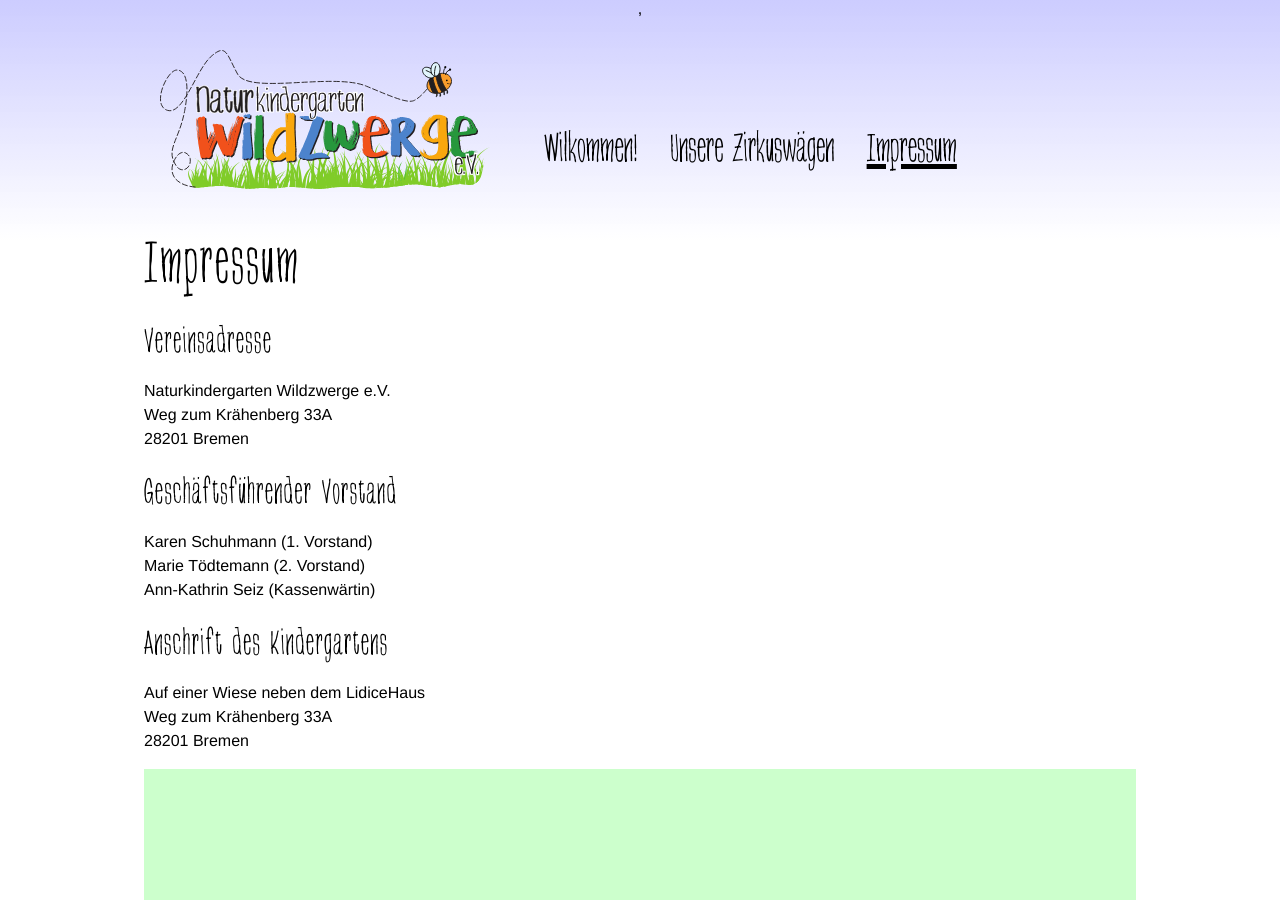
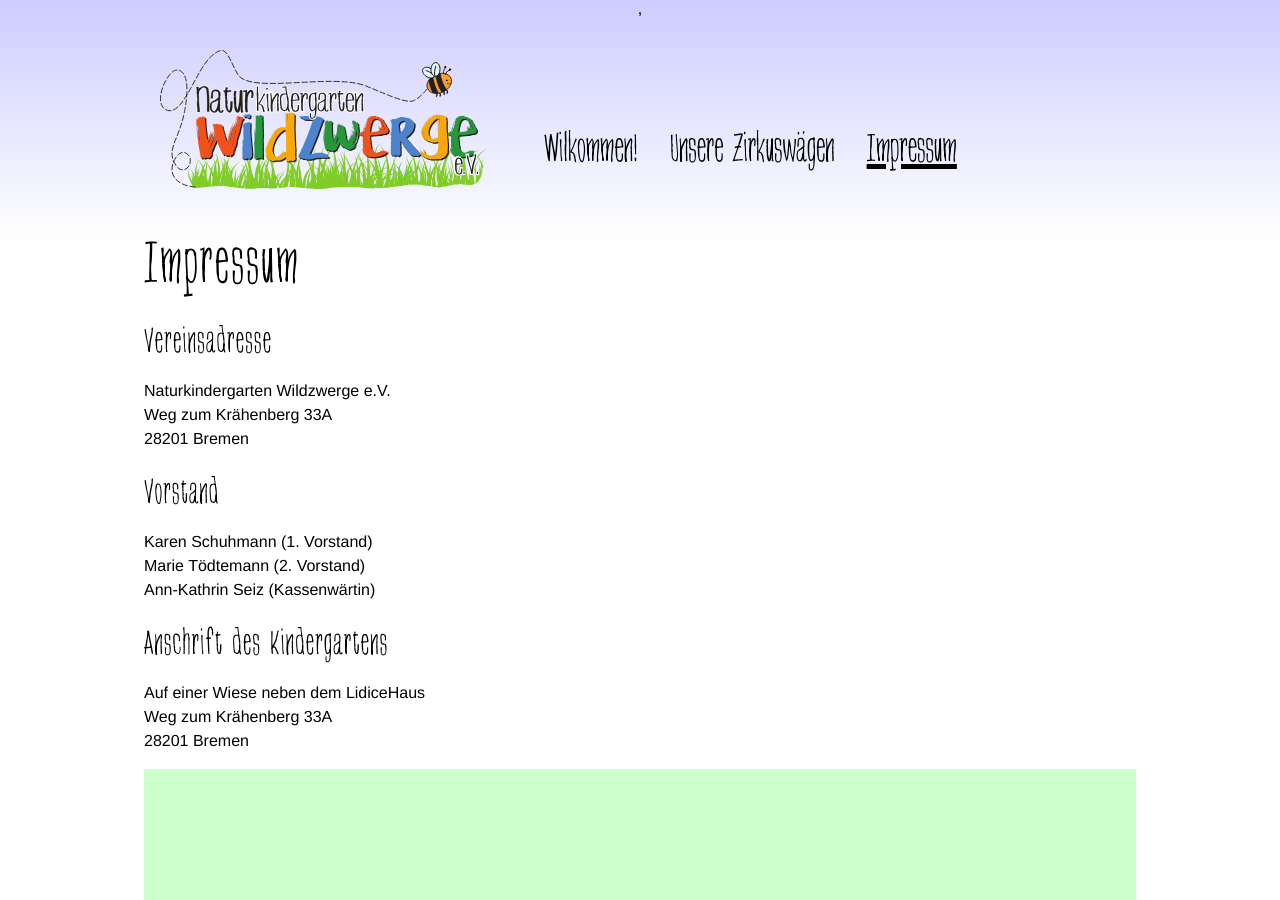
Before and after one commit to nning/wildzwerge, a Jekyll site: the page built from imprint.md, in a window 1280 px wide and 900 px high. Built offline with Jekyll 4.4.1, drawn with Linux system fonts in a browser that asks for light colours.

Commit message:
Update imprint.md

```diff
--- a/imprint.md
+++ b/imprint.md
@@ -11,7 +11,7 @@ Naturkindergarten Wildzwerge e.V.
 Weg zum Krähenberg 33A
 28201 Bremen
 
-## Geschäftsführender Vorstand
+## Vorstand
 
 Karen Schuhmann (1. Vorstand)
 Marie Tödtemann (2. Vorstand)
```
